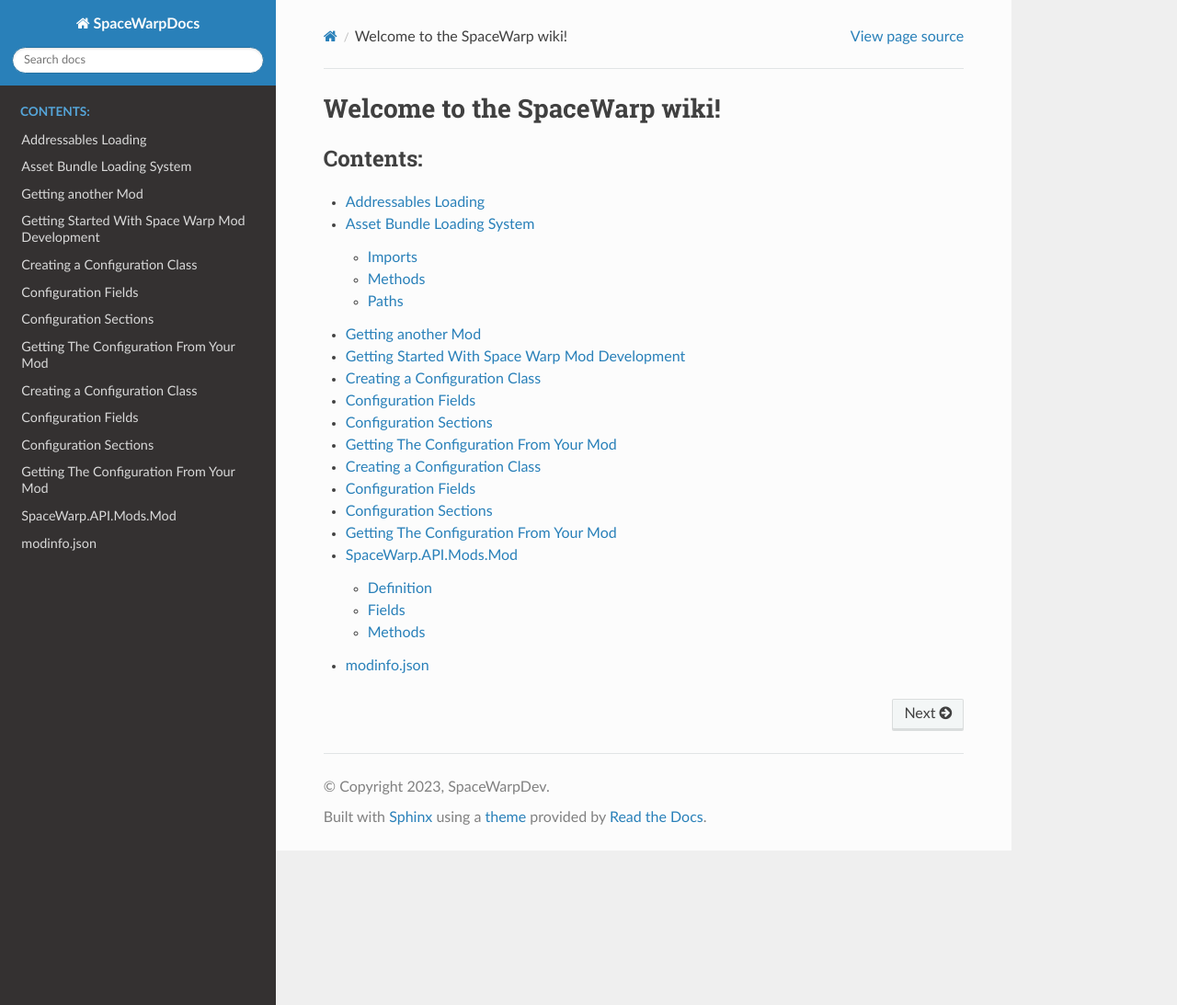
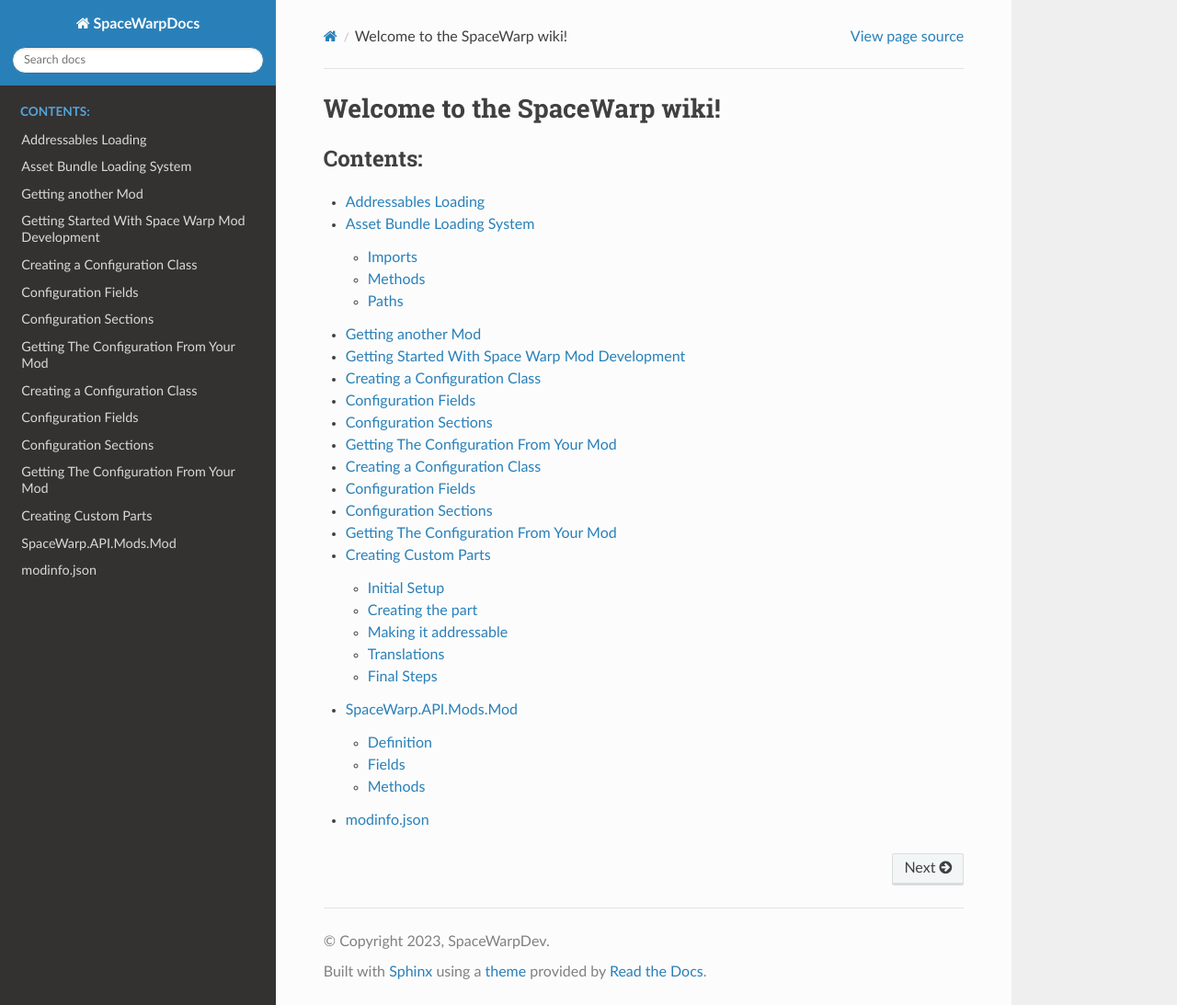
Before and after one commit to SpaceWarpDev/SpaceWarpDocs, a Sphinx documentation site: the page built from source/index.rst, in a window 1280 px wide and 1093 px high. Shown: the whole window at 92% size. Built offline with Sphinx 7.4.7 and the Read the Docs theme 2.0.0, drawn with Linux system fonts in a browser that asks for light colours; some of the changed lines change nothing that is shown.

Commit message:
Adds custom parts docs

```diff
--- a/source/index.rst
+++ b/source/index.rst
@@ -11,5 +11,6 @@
    pages/Getting-started-with-space-warp-mod-development.rst
    pages/Mod-Configuration.rst
    pages/Modding-Tutorial.rst
+   pages/CustomParts.rst
    pages/SpaceWarp.API.Mods.Mod.rst
    pages/modinfo.json.rst
--- /dev/null
+++ b/source/pages/CustomParts.rst
@@ -0,0 +1,110 @@
+Creating Custom Parts
+=====================
+Disclaimer: This tutorial is for an aspect of modding not fully understood. Most of what we know is sourced by copying
+and pasting information from a very basic part, so going beyond that will have to be up to your own experimentation.
+
+Initial Setup
+-------------
+To start with, we need to set up our unity development environment that we will be using to create our custom parts.
+
+**Unity**
+
+1. Install `Unity 2020.3.33f1 <https://unity.com/releases/editor/whats-new/2020.3.33#release-notes>`_. That is the
+   version of unity that Kerbal Space Program 2 uses, so it is the version we need.
+2. Create a new project, if you are using unity hub, ensure your editor version is set correctly.
+
+**Thunderkit**
+
+3. Download the source code zip file from latest release of `ThunderKit <https://github.com/PassivePicasso/ThunderKit/releases/latest>`_
+   on GitHub. This is a tool that will load the needed components into the Unity Project, as well as do several other
+   things outside the scope of this tutorial.
+4. Extract the folder inside the downloaded zip somewhere you will remember it. Then, in Unity, open the package manager
+   by navigating to Window -> Package Manager.
+5. In the package manager, click the plus icon in the top left, then add packages from disk.
+6. Navigate to the downloaded folder, then open the :code:`package.json`.
+7. If everything worked correctly, the ThunderKit setting window should have opened. In this window, select ThunderKit
+   Setting, then under Locate and Load game files for project select browse.
+8. Navigate to your Kerbal Space Program 2 install folder (Right click on KSP 2 in steam, manage, browse local files to
+   find it if you do not know where it is) and select :code:`KSP2_x64.exe`.
+9. Select Import to load the game into your project. If it shows 'API Update Required' click 'I Made a Backup. Go Ahead!'
+10. When prompted, restart the project.
+
+**Addressables**
+
+12. Re-Open the package manager, change the option at the top from Packages: In Project to Unity Registry.
+13. Select Addressables, then Install. You may get some errors in your console at this step, they can (probably) be
+    safely ignored. KSP 2 has the package as well, and ThunderKit imported it, but not in a way that allowed the editor
+    to access it. They likely won't actually conflict.
+
+Finally, you will need some method of ripping unity assets. The method of which is not important to this tutorial.
+
+Creating the part
+-----------------
+The first thing we need to do is create a `JSON <https://www.w3schools.com/whatis/whatis_json.asp>`_ file that describes
+the part. Opening the asset bundle that starts with :code:`parts_json-base_all` will give you an idea of the basic format.
+More research should be done to find out the extent of these settings, for now find a part closest to what you wish to
+add, and just copy and paste it into your unity project as a text asset. The one thing you need to modify, is the :code:`partName`
+entry at the top of the :code:`data` section. This is the unique ID of your part, if two parts have the same ID, that is bad,
+don't do it, so make sure you modify that field, and keep track of it.
+
+Next create a prefab of your part. See the :code:`parts-base_assets` for the part you duplicated for examples. How to make the
+basic prefab for a part is outside the scope of this tutorial. The prefab does however need a few behaviors. On the root
+of the prefab, select Add Component, and you will need a Core Parts Data, a Module_Color, and a Module_Drag. More complex
+parts will likely need more, see the existing assets for reference. Populate these with the data from your template part.
+A lot if this data was already in your JSON, testing is needed to confirm which takes precedence.
+
+Finally, you will need to create a sprite for your part. The default sprites are 512x512.
+
+Making it addressable
+---------------------
+Now we need to actually export this in a manner that will allow the game to load it properly. In the inspector for each
+of your assets, there will be a check box for 'Addressable', Set it to true, this will tell Unity to include in when we
+build our addressable. The text field is the name by which the asset can be referenced at runtime, the two that matter
+are: the sprite must be `<partName>.png`, and the prefab must be `<partName>.prefab`, eliminating any folder structure
+that was added automatically (including `Assets`).
+
+Once that is compelete, open the Addressables Groups with Window -> Asset Management -> Addressables -> Groups. Here is
+where you configure the export groups for your mod. Everything should be in the default local group. To get the game to
+load the json file, it needs to be labeled `parts_data`. In the labels dropown, manage labels will allow you to create
+the label.
+
+Next, select the group, which should reveal the settings for it in the inspector. Set the Build Path to :code:`<custom>`,
+with the value :code:`Library/com.unity.addressables/aa/Windows/StandaloneWindows64`. Yes, that is the same value as it
+was by default, but Unity gets angry if you change the loading location without changing the build path. Next, set the
+load path to :code:`<custom>`, with the value :code:`{SpaceWarp.API.SpaceWarpManager.MODS_FULL_PATH}/<mod-id>/addressables/StandaloneWindows64`
+where :code:`mod-id` is the name of the folder your mod is in. This will ensure your bundles can be accessed at runtime.
+
+Finally, in the groups window, select Build -> New Build -> Default Build Script. This will generate the asset bundles.
+Navigate to your unity project in your file explorer, then go to :code:`Library/com.unity.addressables/aa/Windows` in
+there should be4 items including  :code:`catalog.json` and :code:`StandaloneWindows64`. Copy everything in this folder
+to a sub-folder of your mods folder, called :code:`addressables`. This will be loaded automatically by SpaceWarp.
+
+Translations
+------------
+KSP 2 loads all of the text associated with the parts through the localization library, so your part  name, description,
+etc. will show up as [TBD] without localization files. In your mod directory, create a :code:`localizations` folder. In
+here, any files ending in :code:`.csv` or :code:`.i2csv` will be loaded. :code:`.i2csv` is a custom format by the
+localization library, and is beyond the scope of this tutorial.
+
+Create a :code:`.csv` file, the name doesn't matter, as long as it ends with :code:`.csv`. Open it in a text editor that
+allows you to control the line endings (I like notepad++ for basic things like this), and ensure they are Unix style
+(:code:`lf`) not Windows style (:code:`cr-lf`). The header of the csv starts with :code:`Key,Type,Description`. These
+must be present in every file, followed by a list of languages your mod supports.
+
+Each translation goes on its own line, with the key being what the game is looking for, type being :code:`Text` usually,
+and the description can be blank, but remember to include it. The four keys you need to have for your part are
+:code:`Parts/Title/<partName>`, :code:`Parts/Subtitle/<partName>`, :code:`Parts/Manufacturer/<partName>`, and
+:code:`Parts/Description/<partName>`. See below for an example
+
+.. code::
+
+   Key,Type,Description,English
+   Parts/Title/truss_2v_square_1x1_custom,Text,,Custom Truss
+   Parts/Subtitle/truss_2v_square_1x1_custom,Text,,TR-CU
+   Parts/Manufacturer/truss_2v_square_1x1_custom,Text,,Somewhere
+   Parts/Description/truss_2v_square_1x1_custom,Text,,"Definitely different from the other truss, and better too. Trust me."
+
+Final Steps
+-----------
+That should be all you need, place your mod folder into the SpaceWarp Mods folder, and start KSP2. You should see your
+part in the VAB.
```
